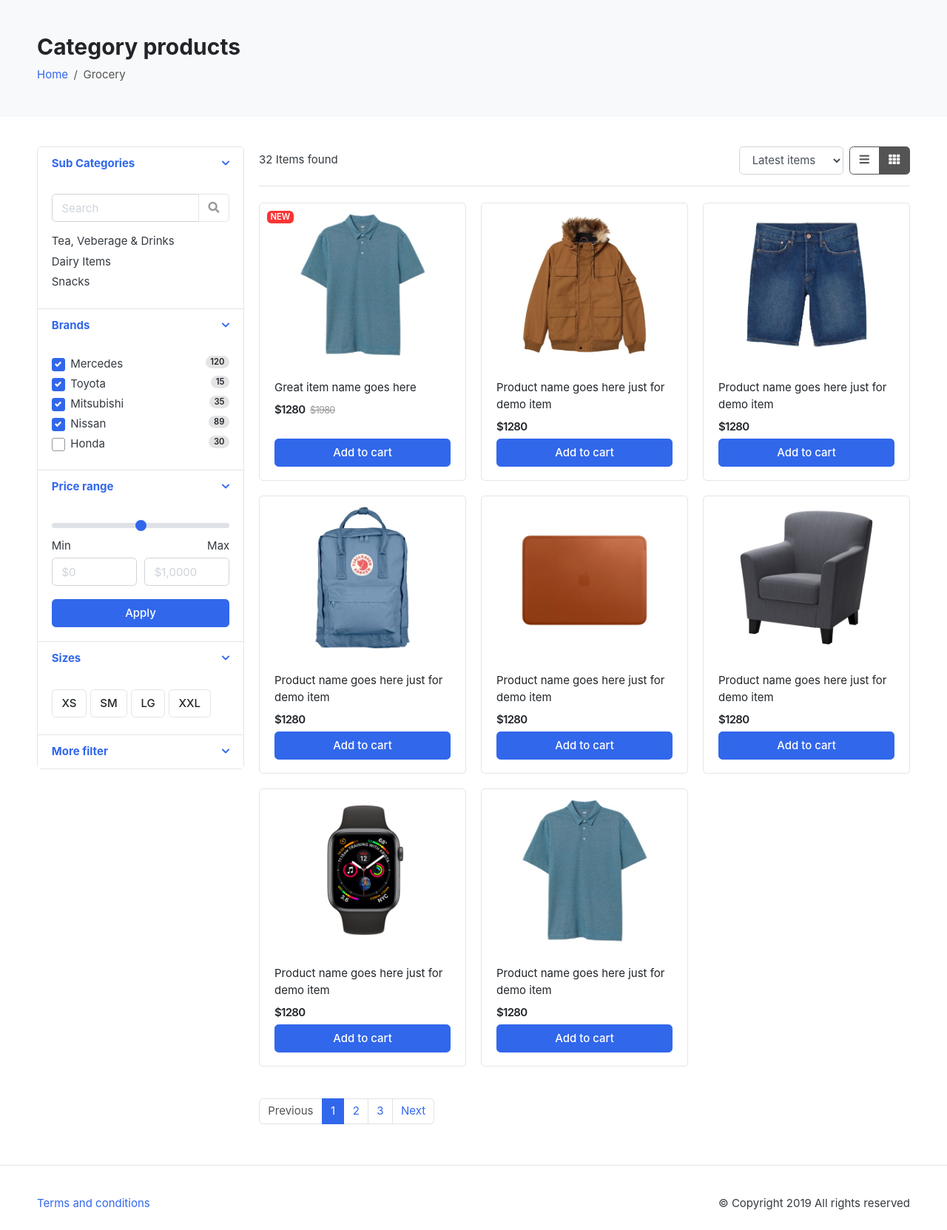
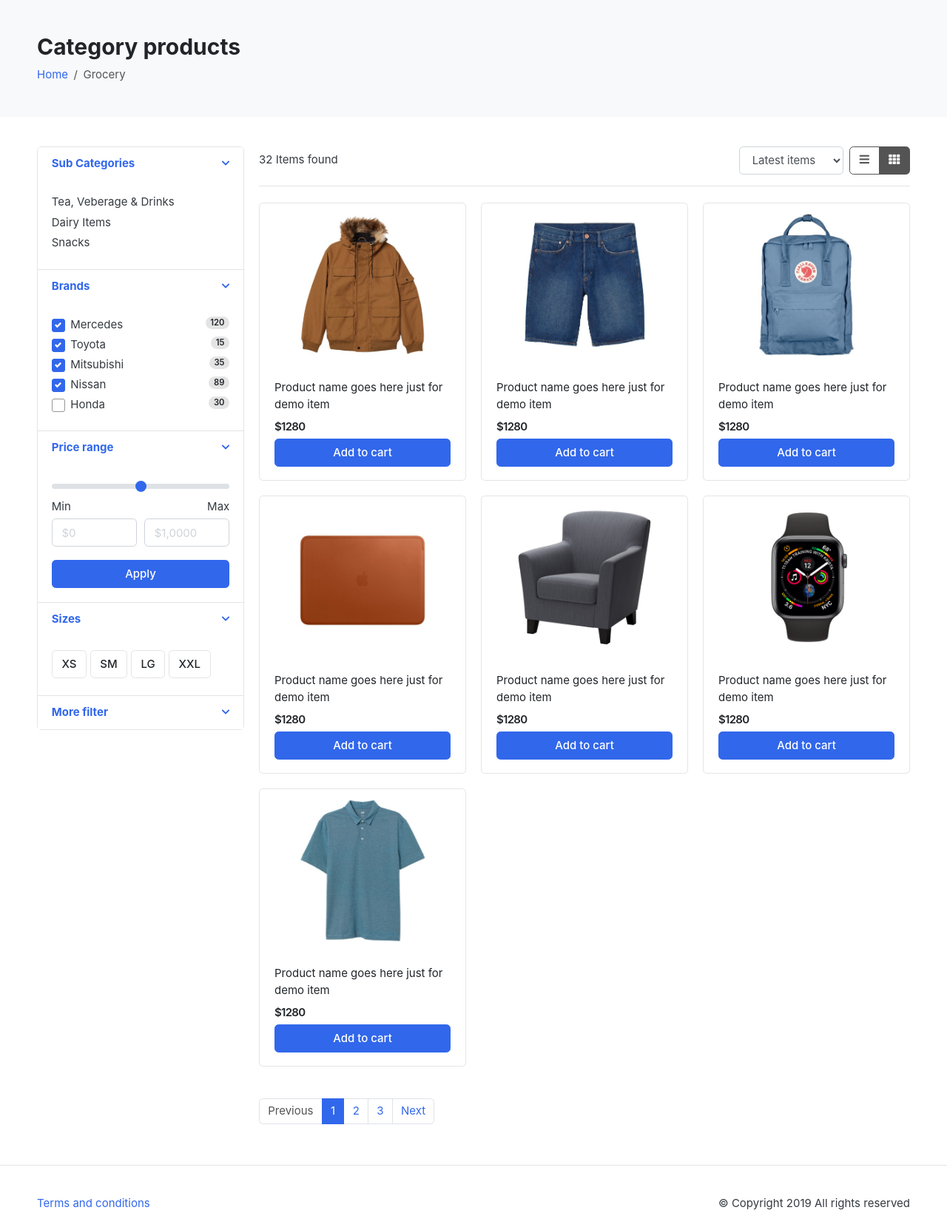
Before and after one commit to jahirbd350/php-mysql-ecommerce, a PHP site: page /isd-ecommerce/category_page.php?category_id=6 in a window 1280 px wide. Shown: the part 118-1781 px from the top of the page at 74% size. Run offline with PHP 8.4, Linux system fonts and the light colour scheme; data comes from the database, SQL or seed files in the repository.

Commit message:
13 Jan 21

```diff
--- a/app/classes/Product.php
+++ b/app/classes/Product.php
@@ -73,4 +73,13 @@ class Product
             die('ProductDetailsInfo Query error : '.mysqli_error($this->link));
         }
     }
+
+    public function productByCategory($category_id){
+        $sql ="SELECT * FROM products WHERE product_is_active=1 AND category_id='$category_id'";
+        if (mysqli_query($this->link, $sql)){
+            return mysqli_query($this->link, $sql);
+        } else {
+            die('allActiveProduct Query error : '.mysqli_error($this->link));
+        }
+    }
 }
--- a/category_page.php
+++ b/category_page.php
@@ -13,13 +13,58 @@ $categoryinfo = mysqli_fetch_assoc($category->categoryInfoById($category_id));
 $subCategory = new SubCategory();
 $subCategoryInfo = $subCategory->subCategoryByCategoryId($category_id);
 
+$product = new Product();
+$produtInfo = $product->productByCategory($category_id);
+
+if(isset($_POST["add_to_cart"]))
+{
+    /*echo '<pre>';
+    print_r($_POST);
+    echo '</pre>';*/
+
+    $product = new Product();
+    $produtById = $product->ProductDetailsInfo($_POST['product_id']);
+    $produtInfoById = mysqli_fetch_assoc($produtById);
+
+    if(isset($_SESSION["shopping_cart"]))
+    {
+        $item_array_id = array_column($_SESSION["shopping_cart"], "item_id");
+        if(!in_array($_POST["product_id"], $item_array_id))
+        {
+            $count = count($_SESSION["shopping_cart"]);
+            $item_array = array(
+                'item_id'       =>  $produtInfoById["product_id"],
+                'item_name'     =>  $produtInfoById["product_name"],
+                'item_price'    =>  $produtInfoById["unit_price"],
+                'item_quantity' =>  $_POST["itemQty"]
+            );
+            $_SESSION["shopping_cart"][$count] = $item_array;
+        }
+        else
+        {
+            echo '<script>alert("Item Already Added")</script>';
+            //echo '<script>window.location="index.php"</script>';
+        }
+    }
+    else
+    {
+        $item_array = array(
+            'item_id'       =>  $produtInfoById["product_id"],
+            'item_name'     =>  $produtInfoById["product_name"],
+            'item_price'    =>  $produtInfoById["unit_price"],
+            'item_quantity' =>  $_POST["itemQty"]
+        );
+        $_SESSION["shopping_cart"][0] = $item_array;
+    }
+}
+
 if(isset($_GET["action"]))
 {
     if($_GET["action"] == "deleteCartItem")
     {
         foreach($_SESSION["shopping_cart"] as $keys => $values)
         {
-            if($values["item_id"] == $_GET["id"])
+            if($values["item_id"] == $_GET["product_id"])
             {
                 unset($_SESSION["shopping_cart"][$keys]);
                 //echo '<script>alert("Item Removed")</script>';
@@ -64,14 +109,14 @@ if(isset($_GET["action"]))
 		</header>
 		<div class="filter-content collapse show" id="collapse_1" style="">
 			<div class="card-body">
-				<form class="pb-3">
+				<!--<form class="pb-3">
 				<div class="input-group">
 				  <input type="text" class="form-control" placeholder="Search">
 				  <div class="input-group-append">
 				    <button class="btn btn-light" type="button"><i class="fa fa-search"></i></button>
 				  </div>
 				</div>
-				</form>
+				</form>-->
 
 				<ul class="list-menu">
                     <?php
@@ -231,25 +276,32 @@ if(isset($_GET["action"]))
 </header><!-- sect-heading -->
 
 <div class="row">
+    <?php while ($produtInfoDetails = mysqli_fetch_assoc($produtInfo)) { ?>
         <div class="col-md-4">
             <figure class="card card-product-grid">
                 <div class="img-wrap">
                     <span class="badge badge-danger"> NEW </span>
-				<img src="images/items/1.jpg">
+                    <img src="admin/<?php echo $produtInfoDetails['product_image']?>" alt="">
                     <a class="btn-overlay" href="#"><i class="fa fa-search-plus"></i> Quick view</a>
                 </div> <!-- img-wrap.// -->
                 <figcaption class="info-wrap">
                     <div class="fix-height">
-					<a href="#" class="title">Great item name goes here</a>
+                        <a href="#" class="title"><?php echo $produtInfoDetails['product_name']?></a>
                         <div class="price-wrap mt-2">
-						<span class="price">$1280</span>
-						<del class="price-old">$1980</del>
+                            <span class="price"><?php echo $produtInfoDetails['unit_price']?></span>
+                            <!--<del class="price-old">$1980</del>-->
                         </div> <!-- price-wrap.// -->
                     </div>
-				<a href="#" class="btn btn-block btn-primary">Add to cart </a>
+                    <form action="" method="post">
+                        <input type="hidden" name="product_id" value="<?php echo $produtInfoDetails['product_id']?>">
+                        <input type="hidden" id="itemQty" name="itemQty" value="1">
+                        <button class="btn btn-block btn-primary" type="submit" name="add_to_cart"><i class="fas fa-shopping-cart"></i> <span class="text">Add to cart</span></button>
+                        <!--<a href="" class="btn btn-block btn-primary">Add to cart </a>-->
+                    </form>
                 </figcaption>
             </figure>
         </div> <!-- col.// -->
+    <?php } ?>
 
 	<div class="col-md-4">
 		<figure class="card card-product-grid">
--- a/header.php
+++ b/header.php
@@ -1,4 +1,3 @@
-
 <!doctype html>
 <html lang="en">
 <head>
@@ -87,7 +86,10 @@
                                     } ?>
                                 </span>
                                 <div class="dropdown-menu dropdown-menu-right" style="width: 400px;">
-                                    <?php if (isset($_SESSION["shopping_cart"])) { if (count($_SESSION["shopping_cart"])>0) { ?>
+                                    <?php
+                                        if (isset($_SESSION["shopping_cart"])) {
+                                            if (count($_SESSION["shopping_cart"])>0) {
+                                    ?>
                                                 <table class="table table-striped">
                                                     <thead class="text-center">
                                                         <tr class="small text-uppercase">
@@ -97,7 +99,8 @@
                                                         </tr>
                                                     </thead>
                                                     <tbody>
-                                            <?php foreach ($_SESSION["shopping_cart"] as $row) {                                            ?>
+                                                    <?php foreach ($_SESSION["shopping_cart"] as $row) { ?>
+
                                                             <tr>
                                                                 <td>
                                                                     <a href="#" class="title text-dark"><?php echo $row["item_name"]?></a>
@@ -107,17 +110,22 @@
                                                                         <var class="price"><?php echo $row['item_price'] ?> BDT</var>
                                                                     </div> <!-- price-wrap .// -->
                                                                 </td>
+                                                                <!--<input type="hidden" name="item_id" value="<?php /*echo $row["item_id"]*/?>">-->
                                                                 <td class="text-center">
-                                                        <a href="?action=deleteCartItem&&id=<?php echo $row["item_id"]?>"> <i class="fas fa-trash"></i></a>
+                                                                    <a href="?action=deleteCartItem&&product_id=<?php echo $row["item_id"]?>"> <i class="fas fa-trash"></i></a>
+                                                                    <!--<button type="submit" name="deleteCartItem"></button>-->
                                                                 </td>
                                                             </tr>
+
                                                     <?php } ?>
                                                     </tbody>
                                                 </table>
                                                 <div class="dropdown-divider"></div>
                                                 <a class="dropdown-item text-center" href="shopping-cart.php"><button class="btn btn-outline-primary">Open Cart</button></a>
+                                        <?php } else { ?>
+                                            <h5 class="text-center text-primary">Nothing in the shopping cart!</h5>
                                     <?php } } else { ?>
-                                        <h4 class="text-center text-primary">Nothing in the shopping cart!</h4>
+                                        <h5 class="text-center text-primary">Nothing in the shopping cart!</h5>
                                     <?php } ?>
                                 </div>
                             </div>
--- a/shopping-cart.php
+++ b/shopping-cart.php
@@ -11,7 +11,7 @@ if(isset($_GET["action"]))
     {
         foreach($_SESSION["shopping_cart"] as $keys => $values)
         {
-            if($values["item_id"] == $_GET["id"])
+            if($values["item_id"] == $_GET["product_id"])
             {
                 unset($_SESSION["shopping_cart"][$keys]);
                 //echo '<script>alert("Item Removed")</script>';
@@ -206,7 +206,7 @@ proident, sunt in culpa qui officia deserunt mollit anim id est laborum.</p>
         })
         function calculateSum() {
             var total = 0;
-            var discount = 50;
+            var discount = 0;
             var grandTotal = 0;
             $('.itemPrice').each(function () {
                 var unitprice = parseFloat($(this).text());
```
Also changed, not shown: index.php (+2 -9 lines), product_details.php (+32 -13 lines). Lines whose indentation alone changed are shown as unchanged.
